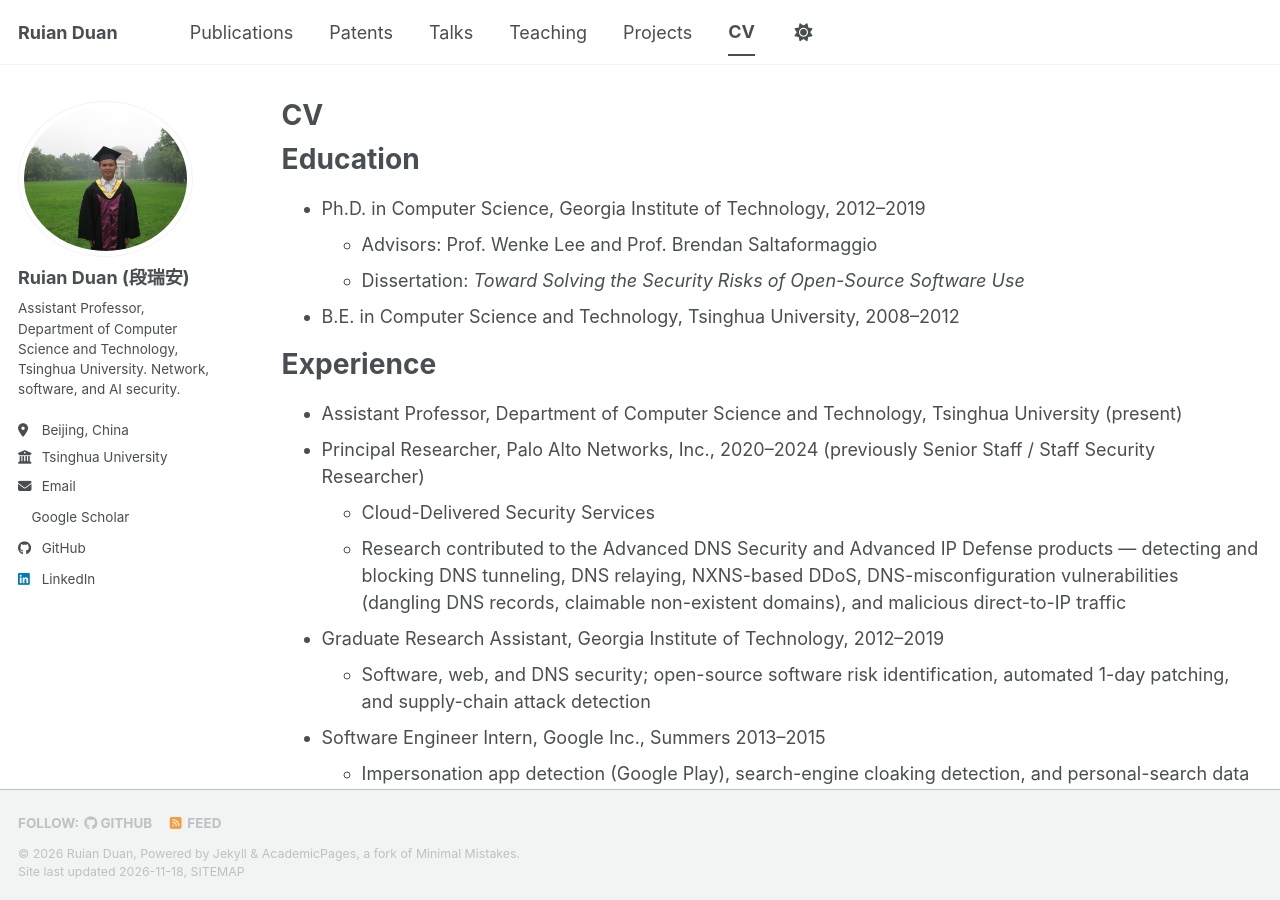
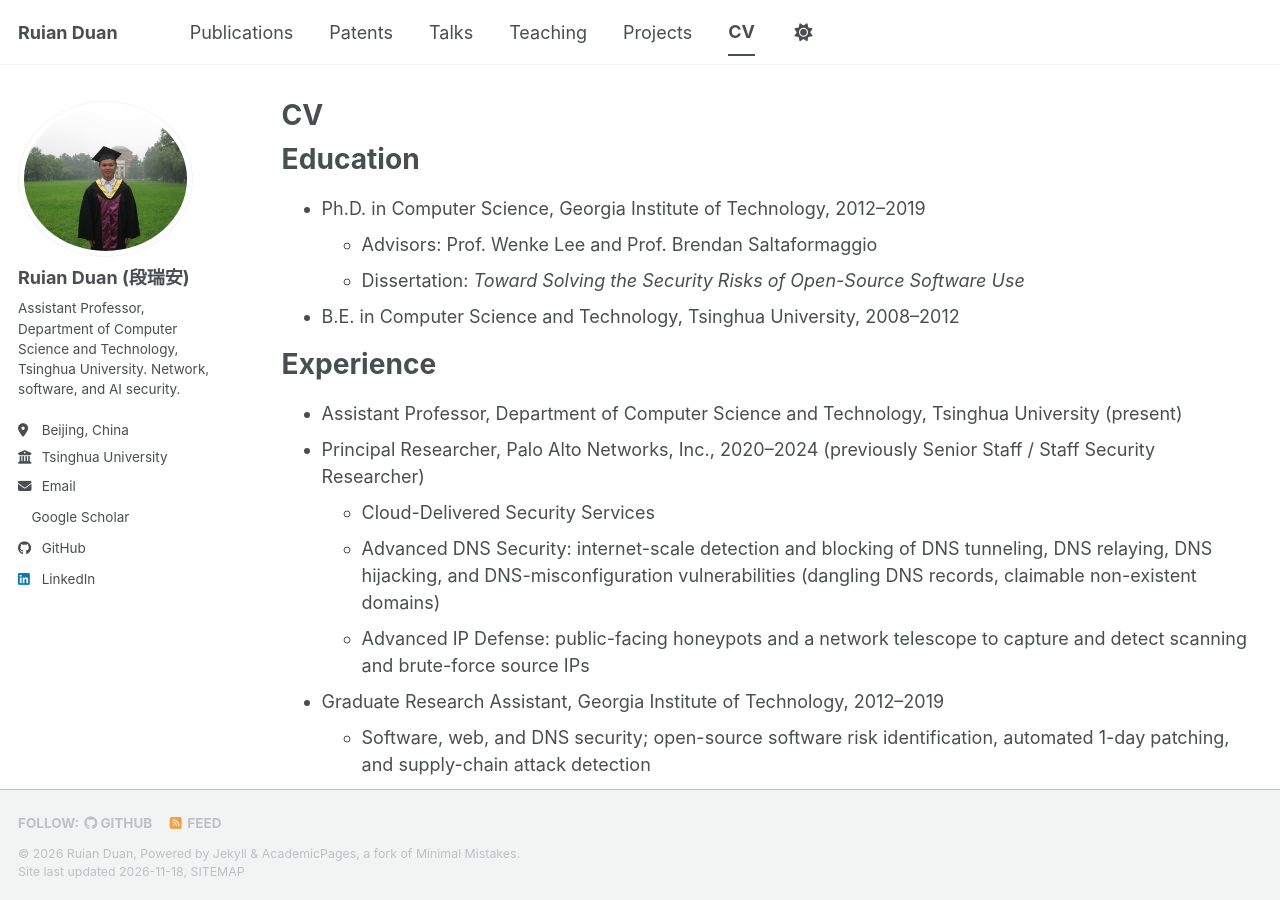
Before and after one commit to lingfennan/lingfennan.github.io, a Jekyll site: the page built from _pages/cv.md, in a window 1280 px wide and 900 px high. Built offline with Jekyll 4.4.1, drawn with Linux system fonts in a browser that asks for light colours; a script bundle is joined from its source files by our own code; a style sheet for code colours, icons or effects is not loaded.

Commit message:
Refine PANW work description
- Advanced DNS Security: DNS tunneling, relaying, hijacking, misconfigurations (drop NXNS DDoS)
- Advanced IP Defense: public-facing honeypots + network telescope for scanning/brute-force IP detection (replace direct-to-IP wording)

Co-Authored-By: Claude Opus 4.8 <noreply@anthropic.com>

```diff
--- a/_pages/cv.md
+++ b/_pages/cv.md
@@ -25,7 +25,8 @@ Experience
 * Assistant Professor, Department of Computer Science and Technology, Tsinghua University (present)
 * Principal Researcher, Palo Alto Networks, Inc., 2020–2024 (previously Senior Staff / Staff Security Researcher)
   * Cloud-Delivered Security Services
-  * Research contributed to the Advanced DNS Security and Advanced IP Defense products — detecting and blocking DNS tunneling, DNS relaying, NXNS-based DDoS, DNS-misconfiguration vulnerabilities (dangling DNS records, claimable non-existent domains), and malicious direct-to-IP traffic
+  * Advanced DNS Security: internet-scale detection and blocking of DNS tunneling, DNS relaying, DNS hijacking, and DNS-misconfiguration vulnerabilities (dangling DNS records, claimable non-existent domains)
+  * Advanced IP Defense: public-facing honeypots and a network telescope to capture and detect scanning and brute-force source IPs
 * Graduate Research Assistant, Georgia Institute of Technology, 2012–2019
   * Software, web, and DNS security; open-source software risk identification, automated 1-day patching, and supply-chain attack detection
 * Software Engineer Intern, Google Inc., Summers 2013–2015
```
Also changed, not shown: _pages/about.md (+1 -1 lines), _portfolio/1-dns-security.md (+1 -1 lines).
